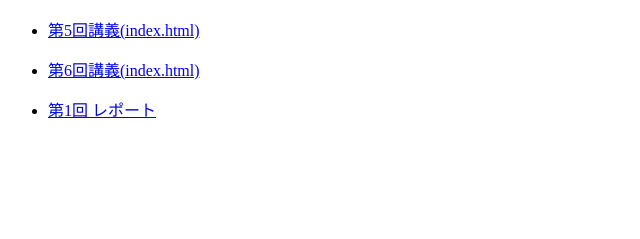
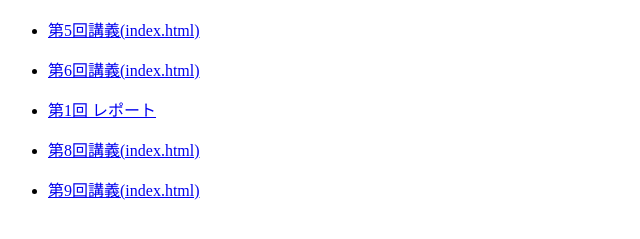
Before and after one commit to 2132146/CG_record, a plain HTML site: page root_index.html in a window 1280 px wide. Shown: the part 127-366 px from the top of the page, without its empty margins (0-640 px from the left). Drawn offline with Linux system fonts and the light colour scheme.

Commit message:
Update root_index.html

```diff
--- a/root_index.html
+++ b/root_index.html
@@ -12,6 +12,8 @@
         <li><p><a href="5th/index.html">第5回講義(index.html)</a></p></li>
         <li><p><a href="6th/index.html">第6回講義(index.html)</a></p></li>
         <li><p><a href="Theme/report1.html">第1回 レポート</a></p></li>
+        <li><p><a href="8th/index.html">第8回講義(index.html)</a></p></li>
+        <li><p><a href="9th/index.html">第9回講義(index.html)</a></p></li>
     </ul>
     </ul>
 </body>
```
